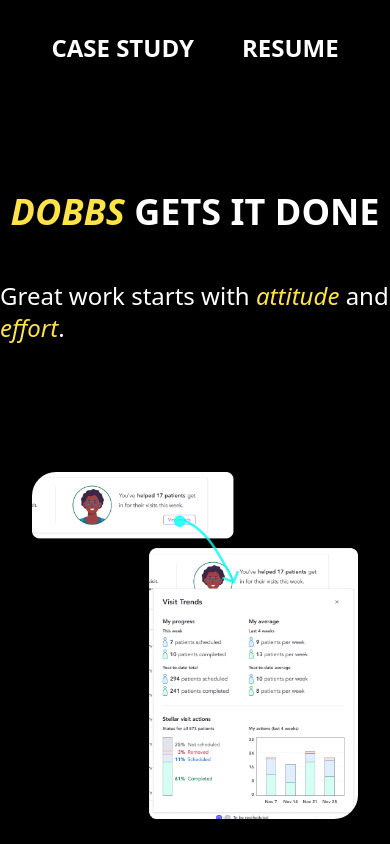
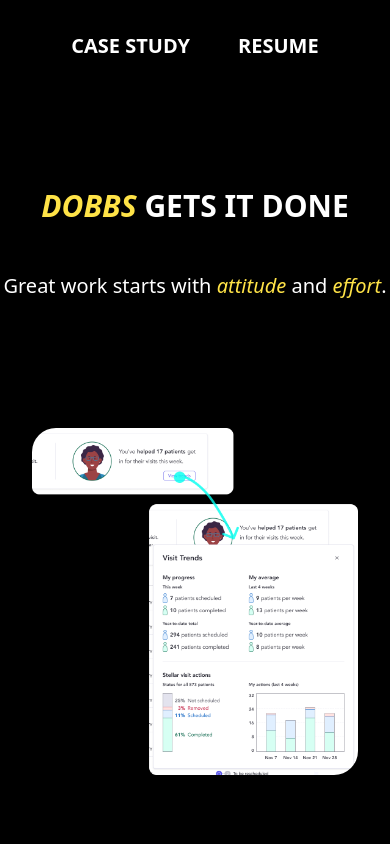
Before and after one commit to adobbs/portfolio, a Next.js app: page / in a window 390 px wide. Shown: the top 844 px of the page. Built offline with nearby package versions, Linux system fonts and the light colour scheme.

Commit message:
Reduce heading font size for mobile

```diff
--- a/app/design-case-study/page.tsx
+++ b/app/design-case-study/page.tsx
@@ -20,12 +20,12 @@
                 <div className="hidden xl:block -ml-8 w-8 h-12 bg-white -skew-x-[13deg]"></div>
                 </div>
                 <div className="flex gap-12">
-                <Link className="text-2xl sm:text-3xl font-semibold text-white uppercase hover:text-[#ffe347] hover:cursor-pointer"
+                <Link className="text-xl sm:text-3xl font-semibold text-white uppercase hover:text-[#ffe347] hover:cursor-pointer"
                     href="/"
                 >
                     Home
                 </Link>
-                <a className="text-2xl sm:text-3xl font-semibold text-white uppercase hover:text-[#ffe347] hover:cursor-pointer"
+                <a className="text-xl sm:text-3xl font-semibold text-white uppercase hover:text-[#ffe347] hover:cursor-pointer"
                     href="/AndyDobbsResume.pdf" target="_blank">Resume</a>
                 </div>
                 <div className="flex gap-12">
@@ -52,7 +52,7 @@
                 </div>
             </nav>
             <div className="flex justify-center items-center mt-32">
-                <h1 className="text-4xl sm:text-5xl md:text-6xl font-extrabold uppercase"><em className="italic text-[#ffe347]">Design</em> Case Study</h1>
+                <h1 className="text-3xl sm:text-5xl md:text-6xl font-extrabold uppercase"><em className="italic text-[#ffe347]">Design</em> Case Study</h1>
             </div>
             <div className="mx-auto mt-32 px-4 max-w-[1536px]">
                 <div className='md:mx-16 lg:mx-32 mt-20 py-16 items-center border-2 border-white'>
--- a/app/page.tsx
+++ b/app/page.tsx
@@ -25,12 +25,12 @@
           <div className="hidden xl:block -ml-8 w-8 h-12 bg-white -skew-x-[13deg]"></div>
         </div>
         <div className="flex gap-12">
-          <Link className="text-2xl sm:text-3xl font-semibold text-white uppercase hover:text-[#ffe347] hover:cursor-pointer"
+          <Link className="text-xl sm:text-3xl font-semibold text-white uppercase hover:text-[#ffe347] hover:cursor-pointer"
             href="/design-case-study"
           >
             Case Study
           </Link>
-          <a className="text-2xl sm:text-3xl font-semibold text-white uppercase hover:text-[#ffe347] hover:cursor-pointer"
+          <a className="text-xl sm:text-3xl font-semibold text-white uppercase hover:text-[#ffe347] hover:cursor-pointer"
             href="/AndyDobbsResume.pdf" target="_blank">Resume</a>
         </div>
         <div className="flex gap-12">
@@ -57,10 +57,10 @@
         </div>
       </nav>
       <div className="flex justify-center items-center mt-32">
-        <h1 className="text-4xl sm:text-5xl md:text-6xl font-extrabold uppercase"><em className="italic text-[#ffe347]">Dobbs</em> Gets it Done</h1>
+        <h1 className="text-3xl sm:text-5xl md:text-6xl font-extrabold uppercase"><em className="italic text-[#ffe347]">Dobbs</em> Gets it Done</h1>
       </div>
       <div className="flex justify-center items-center mt-12">
-        <p className="text-2xl sm:text-3xl md:text-4xl font-medium">Great work starts with <em className="italic text-[#ffe347]">attitude</em> and <em className="italic text-[#ffe347]">effort</em>.</p>
+        <p className="text-xl sm:text-3xl md:text-4xl font-medium">Great work starts with <em className="italic text-[#ffe347]">attitude</em> and <em className="italic text-[#ffe347]">effort</em>.</p>
       </div>
       <div className="flex justify-center items-center mt-32 px-8">
         <Image
```
